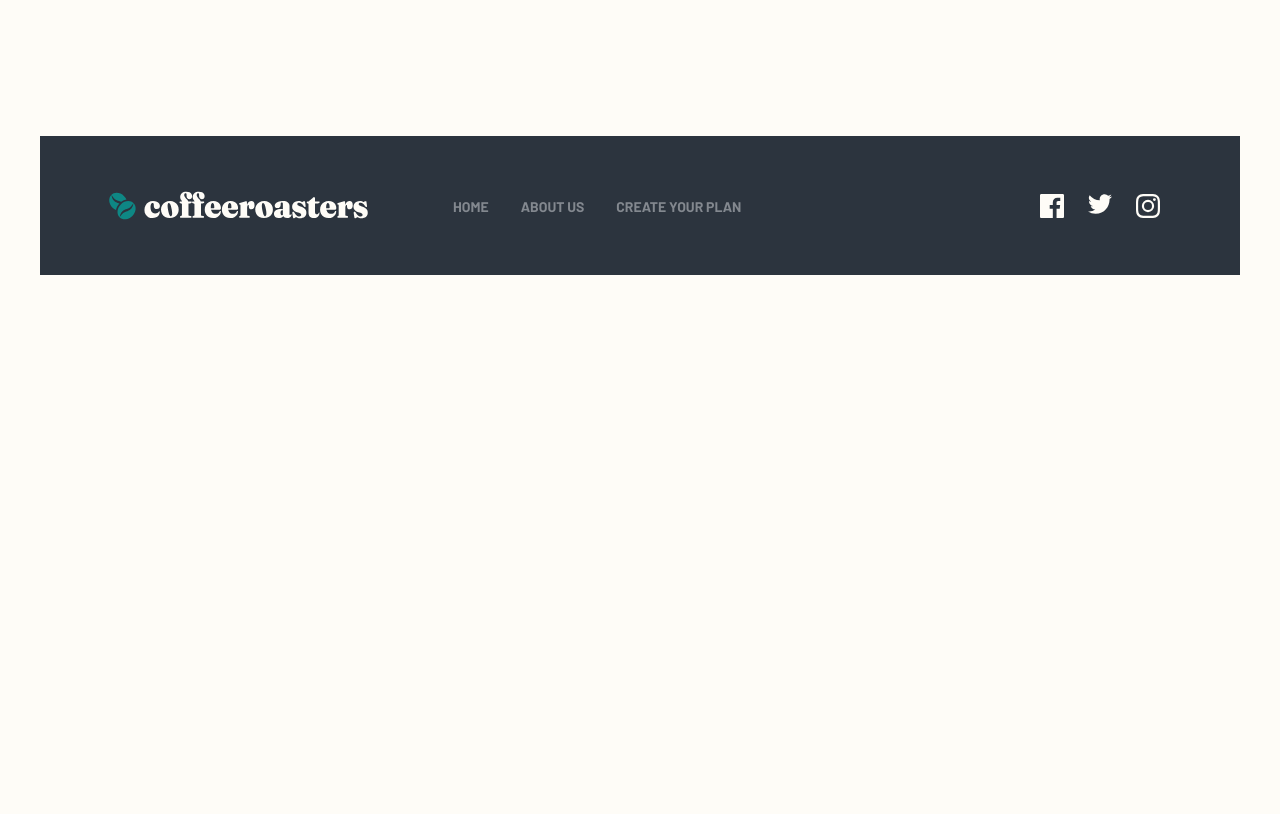
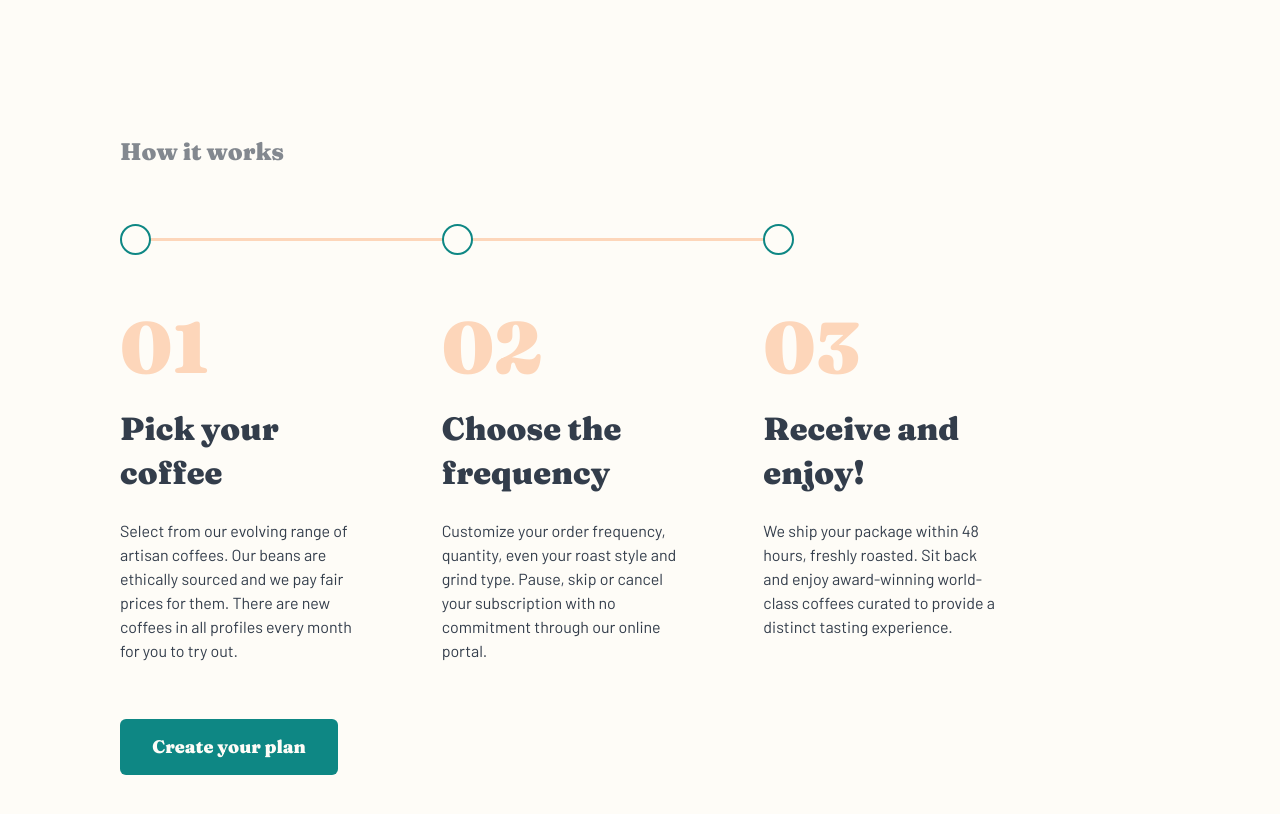
Before and after one commit to GabrielaMendes/vue-coffee-subsrcription-site, a Vue app: page / in a window 1280 px wide. Shown: the part 2320-3134 px from the top of the page. Before the commit the page ends 2659 px from the top, so only its background shows below. Built offline with nearby package versions, Linux system fonts and the light colour scheme.

Commit message:
layout: created homepage 'how it works' section and finished home view

```diff
--- a/src/assets/main.css
+++ b/src/assets/main.css
@@ -53,7 +53,7 @@ body {
   }
 
   .app-button {
-    @apply bg-primary-green w-[218px] h-14 rounded-md hover:bg-secondary-green hover-transition flex items-center justify-center disabled:bg-dark-greyish-cream;
+    @apply bg-primary-green text-light-beige w-[218px] h-14 rounded-md hover:bg-secondary-green hover-transition flex items-center justify-center disabled:bg-dark-greyish-cream;
   }
 
   .collection-overlay {
--- a/src/views/HomeView.vue
+++ b/src/views/HomeView.vue
@@ -1,8 +1,8 @@
 <script setup>
 import { RouterLink } from "vue-router"
-import IconCoffeeBean from "@/components/icons/IconCoffeeBean.vue";
-import IconGift from "@/components/icons/IconGift.vue";
-import IconTruck from "@/components/icons/IconTruck.vue";
+import IconCoffeeBean from "@/components/icons/IconCoffeeBean.vue"
+import IconGift from "@/components/icons/IconGift.vue"
+import IconTruck from "@/components/icons/IconTruck.vue"
 
 const coffees = [
   {
@@ -25,7 +25,7 @@ const coffees = [
     image: "src/assets/images/home/desktop/image-danche.png",
     description: "Ethiopian hand-harvested blend densely packed with vibrant fruit notes",
   },
-];
+]
 
 const benefits = [
   {
@@ -45,7 +45,28 @@ const benefits = [
     image: IconTruck,
     description: "We cover the cost and coffee is delivered fast. Peak freshness: guaranteed.",
   },
-];
+]
+
+const steps = [
+  {
+    number: "01",
+    name: "Pick your coffee",
+    description:
+      "Select from our evolving range of artisan coffees. Our beans are ethically sourced and we pay fair prices for them. There are new coffees in all profiles every month for you to try out.",
+  },
+  {
+    number: "02",
+    name: "Choose the frequency",
+    description:
+      "Customize your order frequency, quantity, even your roast style and grind type. Pause, skip or cancel your subscription with no commitment through our online portal.",
+  },
+  {
+    number: "03",
+    name: "Receive and enjoy!",
+    description:
+      "We ship your package within 48 hours, freshly roasted. Sit back and enjoy award-winning  world-class coffees curated to provide a distinct tasting experience.",
+  },
+]
 </script>
 
 <template>
@@ -96,7 +117,9 @@ const benefits = [
 
     <!-- Why Choose Us -->
     <section class="w-full text-light-beige text-center">
-      <div class="bg-dark-grey-bg  extra-padding rounded-lg  w-full h-[902px] sm:h-[573px] overflow-visible">
+      <div
+        class="bg-dark-grey-bg extra-padding rounded-lg w-full h-[902px] sm:h-[573px] overflow-visible"
+      >
         <div class="py-16 lg:py-20 lg:w-1/2 mx-auto">
           <h2 class="mb-6 text-[28px] sm:text-[32px] lg:text-[40px]">Why choose us?</h2>
           <p>
@@ -107,7 +130,9 @@ const benefits = [
         </div>
       </div>
 
-        <div class="extra-padding grid grid-rows-3 lg:grid-rows-1 lg:grid-cols-3 gap-6 -mt-[620px] sm:-mt-[320px] lg:-mt-[250px]">
+      <div
+        class="extra-padding grid grid-rows-3 lg:grid-rows-1 lg:grid-cols-3 gap-6 -mt-[620px] sm:-mt-[320px] lg:-mt-[250px]"
+      >
         <div
           v-for="benefit in benefits"
           :key="benefit.name"
@@ -122,5 +147,27 @@ const benefits = [
         </div>
       </div>
     </section>
+
+    <!-- How It Works -->
+    <section class="w-full max-w-[1045px] text-center sm:text-left lg:extra-padding">
+      <h2 class="text-2xl text-grey-text mb-20 sm:mb-14">How it works</h2>
+
+      <div class="max-sm:mb-20 sm:grid sm:grid-cols-3 sm:gap-5 lg:gap-20 relative">
+        <span class="max-sm:hidden border-b-[3px] border-light-salmon w-[65vw] lg:w-[58vw] max-w-[658px] absolute top-3.5"></span>
+
+        <div v-for="step in steps" :key="step.number" class="mb-14 flex-1">
+          <div class="max-sm:hidden mb-14 w-[31px] h-[31px] rounded-full bg-light-beige border-2 border-primary-green relative z-10">
+          </div>
+          <div class="text-7xl text-light-salmon font-fraunces font-black mb-6">
+            {{ step.number }}
+          </div>
+          <h3 class="text-[28px] lg:text-[32px] mb-6">{{ step.name }}</h3>
+          <p>{{ step.description }}</p>
+        </div>
+      </div>
+      <RouterLink role="button" class="app-button max-sm:mx-auto" to="/">
+        <span class="text-lg font-fraunces font-black"> Create your plan </span>
+      </RouterLink>
+    </section>
   </main>
 </template>
```
Lines whose indentation alone changed are shown as unchanged.
